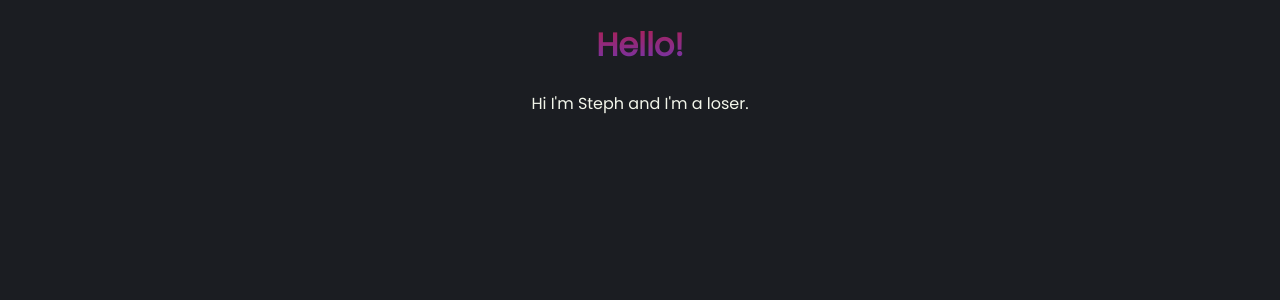
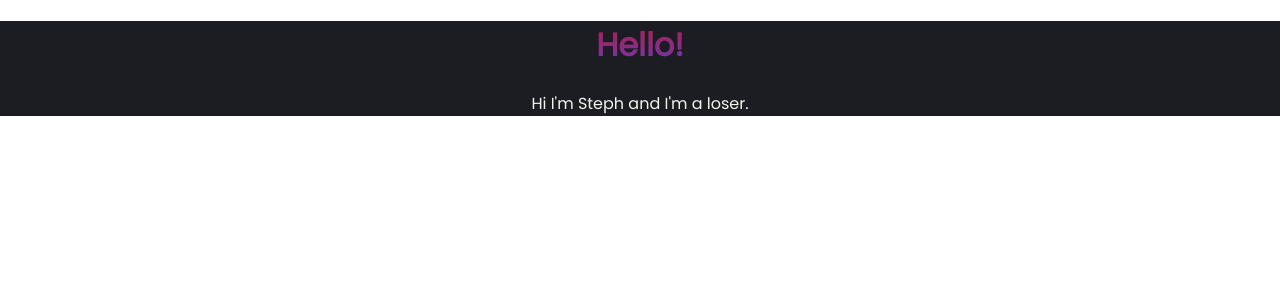
Before and after one commit to graveyardadmin/profilesite, a Next.js app: page /users/steph in a window 1280 px wide. Shown: the top 300 px of the page. Built offline with nearby package versions, Linux system fonts and the light colour scheme.

Commit message:
Fixed some styling bugs

```diff
--- a/pages/users/steph.js
+++ b/pages/users/steph.js
@@ -1,6 +1,6 @@
 export default function Steph() {
   return(
-    <div className="center">
+    <div className="center template">
       <h1 className="magic">Hello!</h1>
 
       <p>Hi I'm Steph and I'm a loser.</p>
--- a/styles/globals.css
+++ b/styles/globals.css
@@ -6,6 +6,21 @@
   --orange: #FE9000;
   --indigo: #9B7EDE;
   --rufous: #9B2915;
+}
+
+html,body {
+  padding: 0;
+  margin: 0;
+}
+
+div.template {
+  background-color: var(--gunmetal);
+  color: var(--ivory);
+  font-family: 'Poppins', sans-serif;
+}
+
+.center {
+  text-align: center;
 }
 
 .indigo {
@@ -27,16 +42,3 @@
   -webkit-background-clip: text;
   -webkit-text-fill-color: transparent;
 }
-
-html,body {
-  padding: 0;
-  margin: 0;
-
-  background-color: var(--gunmetal);
-  color: var(--ivory);
-  font-family: 'Poppins', sans-serif;
-}
-
-.center {
-  text-align: center;
-}
```
